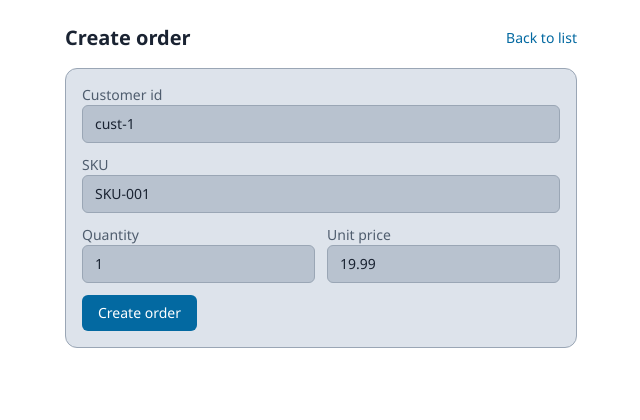
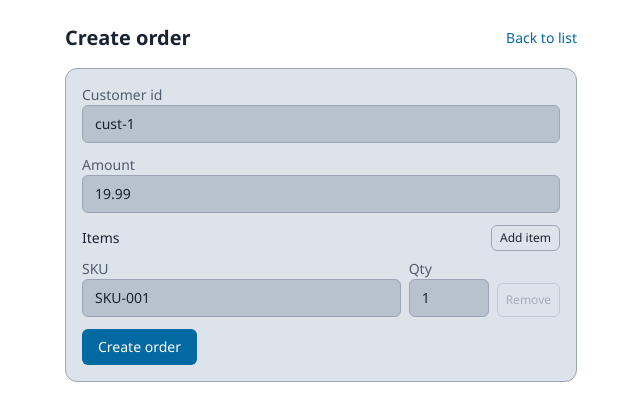
Before and after one commit to vqoph/kafka-orders-poc, a React app in the folder frontend/packages/orders/: page /new in a window 1280 px wide. Shown: the top 420 px of the page, without its empty margins (319-959 px from the left). Built offline with nearby package versions, Linux system fonts and the light colour scheme.

Commit message:
feat: update order creation form to support multiple items and new amount field

```diff
--- a/frontend/packages/orders/src/App.tsx
+++ b/frontend/packages/orders/src/App.tsx
@@ -1,7 +1,6 @@
-import { useState } from 'react';
 import { Provider } from 'react-redux';
 import { Link, Route, Routes, useNavigate, useParams } from 'react-router-dom';
-import { useForm } from 'react-hook-form';
+import { useFieldArray, useForm } from 'react-hook-form';
 import { z } from 'zod';
 import { zodResolver } from '@hookform/resolvers/zod';
 import { emitPocEvent } from '@poc/shared';
@@ -10,14 +9,21 @@ import {
   useGetOrderQuery,
   useListOrdersQuery,
 } from './api/ordersApi';
+import type { ItemResponse } from './api/generatedApi';
 import { store } from './store';
 import './styles.css';
 
 const createOrderSchema = z.object({
   customerId: z.string().min(1, 'Customer id is required'),
-  sku: z.string().min(1, 'SKU is required'),
-  quantity: z.coerce.number().int().positive('Quantity must be > 0'),
-  unitPrice: z.coerce.number().nonnegative().optional(),
+  amount: z.coerce.number().min(0.01, 'Amount must be >= 0.01'),
+  items: z
+    .array(
+      z.object({
+        sku: z.string().min(1, 'SKU is required'),
+        quantity: z.coerce.number().int().positive('Quantity must be > 0'),
+      }),
+    )
+    .min(1, 'At least one item is required'),
 });
 
 type CreateOrderForm = z.infer<typeof createOrderSchema>;
@@ -31,10 +37,15 @@ function errorMessage(error: unknown, fallback: string): string {
   return fallback;
 }
 
-function flagLabel(value?: boolean | null): string {
-  if (value === true) return 'ok';
-  if (value === false) return 'failed';
-  return 'pending';
+function nullableBool(value?: boolean | null): string {
+  if (value === true) return 'true';
+  if (value === false) return 'false';
+  return 'null';
+}
+
+function formatItemsSummary(items?: ItemResponse[]): string {
+  if (!items?.length) return 'items: []';
+  return items.map((item) => `${item.sku} × ${item.quantity}`).join(', ');
 }
 
 function OrdersList() {
@@ -80,7 +91,12 @@ function OrdersList() {
                   {order.status}
                 </span>
               </div>
-              <p className="mt-1 text-sm text-muted">Customer {order.customerId}</p>
+              <p className="mt-1 text-sm text-muted">
+                customerId {order.customerId} · amount {order.amount}
+              </p>
+              <p className="mt-0.5 font-mono text-xs text-muted">
+                {formatItemsSummary(order.items)}
+              </p>
             </Link>
           </li>
         ))}
@@ -93,6 +109,7 @@ function OrderCreate() {
   const navigate = useNavigate();
   const [createOrder, { error, isLoading }] = useCreateOrderMutation();
   const {
+    control,
     register,
     handleSubmit,
     formState: { errors },
@@ -100,20 +117,19 @@ function OrderCreate() {
     resolver: zodResolver(createOrderSchema),
     defaultValues: {
       customerId: 'cust-1',
-      sku: 'SKU-001',
-      quantity: 1,
-      unitPrice: 19.99,
+      amount: 19.99,
+      items: [{ sku: 'SKU-001', quantity: 1 }],
     },
   });
+  const { fields, append, remove } = useFieldArray({ control, name: 'items' });
 
   const onSubmit = handleSubmit(async (values) => {
     try {
-      const unitPrice = values.unitPrice ?? 0;
       const order = await createOrder({
         createOrderRequest: {
           customerId: values.customerId,
-          amount: unitPrice * values.quantity,
-          items: [{ sku: values.sku, quantity: values.quantity }],
+          amount: values.amount,
+          items: values.items,
         },
       }).unwrap();
       emitPocEvent('poc:order-created', { orderId: order.id });
@@ -141,33 +157,72 @@ function OrderCreate() {
           {errors.customerId && <span className="text-danger">{errors.customerId.message}</span>}
         </label>
         <label className="block space-y-1 text-sm">
-          <span className="text-muted">SKU</span>
+          <span className="text-muted">Amount</span>
           <input
+            type="number"
+            step="0.01"
+            min={0.01}
             className="w-full rounded-md border border-default bg-panel-muted px-3 py-2 text-foreground"
-            {...register('sku')}
+            {...register('amount')}
           />
-          {errors.sku && <span className="text-danger">{errors.sku.message}</span>}
+          {errors.amount && <span className="text-danger">{errors.amount.message}</span>}
         </label>
-        <div className="grid grid-cols-2 gap-3">
-          <label className="block space-y-1 text-sm">
-            <span className="text-muted">Quantity</span>
-            <input
-              type="number"
-              className="w-full rounded-md border border-default bg-panel-muted px-3 py-2 text-foreground"
-              {...register('quantity')}
-            />
-            {errors.quantity && <span className="text-danger">{errors.quantity.message}</span>}
-          </label>
-          <label className="block space-y-1 text-sm">
-            <span className="text-muted">Unit price</span>
-            <input
-              type="number"
-              step="0.01"
-              className="w-full rounded-md border border-default bg-panel-muted px-3 py-2 text-foreground"
-              {...register('unitPrice')}
-            />
-            {errors.unitPrice && <span className="text-danger">{errors.unitPrice.message}</span>}
-          </label>
+        <div className="space-y-2">
+          <div className="flex items-center justify-between">
+            <h3 className="text-sm font-medium text-foreground">Items</h3>
+            <button
+              type="button"
+              onClick={() => append({ sku: '', quantity: 1 })}
+              className="rounded-md border border-default px-2 py-1 text-xs text-foreground hover:border-accent"
+            >
+              Add item
+            </button>
+          </div>
+          {errors.items?.root && (
+            <p className="text-sm text-danger">{errors.items.root.message}</p>
+          )}
+          {typeof errors.items?.message === 'string' && (
+            <p className="text-sm text-danger">{errors.items.message}</p>
+          )}
+          <ul className="space-y-2">
+            {fields.map((field, index) => (
+              <li key={field.id} className="grid grid-cols-[1fr_5rem_auto] gap-2">
+                <label className="block space-y-1 text-sm">
+                  {index === 0 && <span className="text-muted">SKU</span>}
+                  <input
+                    className="w-full rounded-md border border-default bg-panel-muted px-3 py-2 text-foreground"
+                    placeholder="SKU"
+                    {...register(`items.${index}.sku`)}
+                  />
+                  {errors.items?.[index]?.sku && (
+                    <span className="text-danger">{errors.items[index].sku.message}</span>
+                  )}
+                </label>
+                <label className="block space-y-1 text-sm">
+                  {index === 0 && <span className="text-muted">Qty</span>}
+                  <input
+                    type="number"
+                    min={1}
+                    className="w-full rounded-md border border-default bg-panel-muted px-3 py-2 text-foreground"
+                    {...register(`items.${index}.quantity`)}
+                  />
+                  {errors.items?.[index]?.quantity && (
+                    <span className="text-danger">{errors.items[index].quantity.message}</span>
+                  )}
+                </label>
+                <div className={index === 0 ? 'pt-6' : undefined}>
+                  <button
+                    type="button"
+                    onClick={() => remove(index)}
+                    disabled={fields.length === 1}
+                    className="rounded-md border border-default px-2 py-2 text-xs text-muted hover:border-danger hover:text-danger disabled:opacity-40"
+                  >
+                    Remove
+                  </button>
+                </div>
+              </li>
+            ))}
+          </ul>
         </div>
         {error && (
           <p className="text-sm text-danger">{errorMessage(error, 'Failed to create order')}</p>
@@ -205,38 +260,58 @@ function OrderDetail() {
         </Link>
       </div>
       <div className="space-y-3 rounded-xl border border-default bg-panel p-4">
-        <p className="font-mono text-accent">{order.id}</p>
         <dl className="grid gap-2 text-sm sm:grid-cols-2">
+          <div className="sm:col-span-2">
+            <dt className="text-muted">id</dt>
+            <dd className="font-mono text-accent">{order.id}</dd>
+          </div>
           <div>
-            <dt className="text-muted">Customer</dt>
+            <dt className="text-muted">customerId</dt>
             <dd>{order.customerId}</dd>
           </div>
           <div>
-            <dt className="text-muted">Status</dt>
-            <dd className="uppercase">{order.status}</dd>
+            <dt className="text-muted">status</dt>
+            <dd className="font-mono">{order.status}</dd>
           </div>
           <div>
-            <dt className="text-muted">Amount</dt>
+            <dt className="text-muted">amount</dt>
             <dd>{order.amount}</dd>
           </div>
           <div>
-            <dt className="text-muted">Payment</dt>
-            <dd>{flagLabel(order.paymentSuccess)}</dd>
+            <dt className="text-muted">createdAt</dt>
+            <dd className="font-mono">{order.createdAt ?? 'null'}</dd>
           </div>
           <div>
-            <dt className="text-muted">Inventory</dt>
-            <dd>{flagLabel(order.inventorySuccess)}</dd>
+            <dt className="text-muted">paymentSuccess</dt>
+            <dd className="font-mono">{nullableBool(order.paymentSuccess)}</dd>
+          </div>
+          <div>
+            <dt className="text-muted">inventorySuccess</dt>
+            <dd className="font-mono">{nullableBool(order.inventorySuccess)}</dd>
           </div>
         </dl>
         <div>
-          <h3 className="mb-2 text-sm font-medium text-foreground">Items</h3>
-          <ul className="space-y-1 text-sm text-foreground">
-            {order.items?.map((item, index) => (
-              <li key={`${item.sku}-${index}`} className="font-mono">
-                {item.sku} × {item.quantity}
-              </li>
-            ))}
-          </ul>
+          <h3 className="mb-2 text-sm font-medium text-foreground">items</h3>
+          {!order.items?.length ? (
+            <p className="font-mono text-sm text-muted">[]</p>
+          ) : (
+            <table className="w-full text-left text-sm">
+              <thead>
+                <tr className="text-muted">
+                  <th className="pb-1 font-medium">sku</th>
+                  <th className="pb-1 font-medium">quantity</th>
+                </tr>
+              </thead>
+              <tbody>
+                {order.items.map((item, index) => (
+                  <tr key={`${item.sku}-${index}`} className="font-mono text-foreground">
+                    <td className="py-0.5 pr-4">{item.sku}</td>
+                    <td className="py-0.5">{item.quantity}</td>
+                  </tr>
+                ))}
+              </tbody>
+            </table>
+          )}
         </div>
       </div>
     </section>
```
